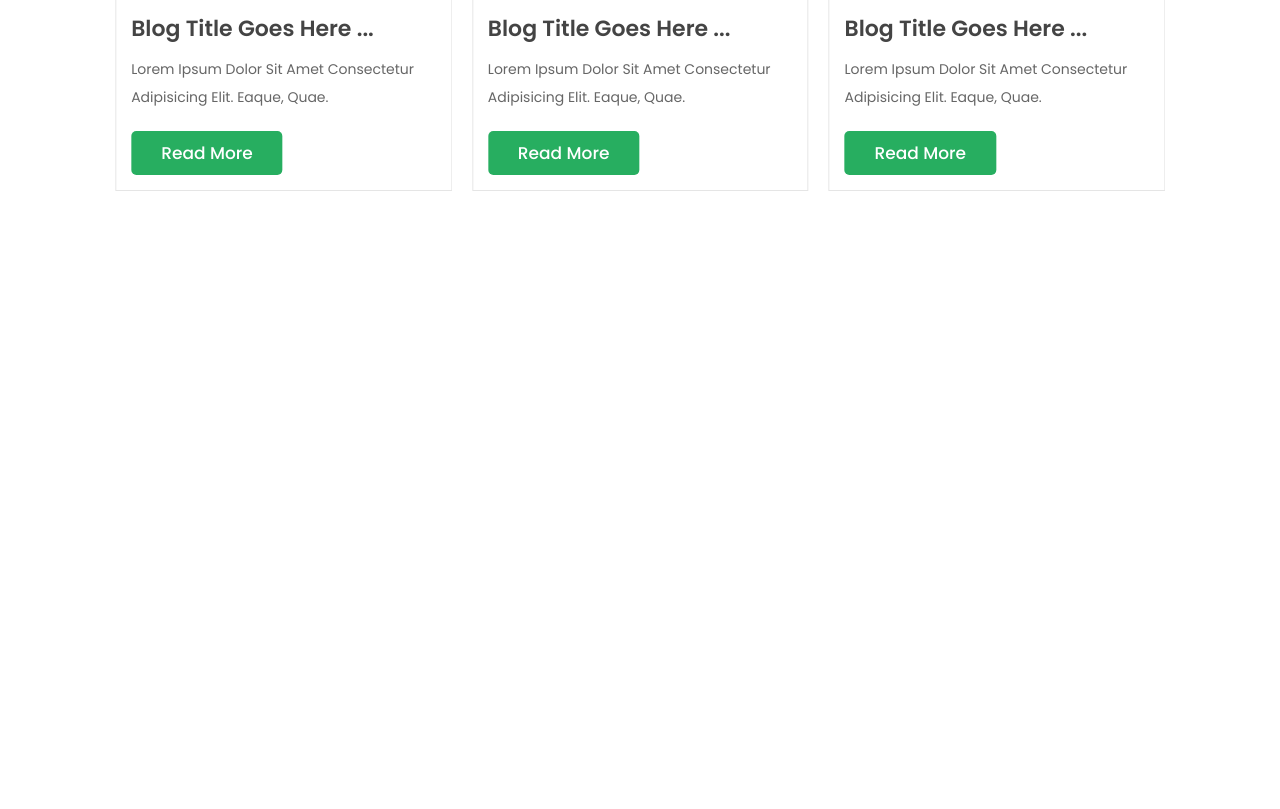
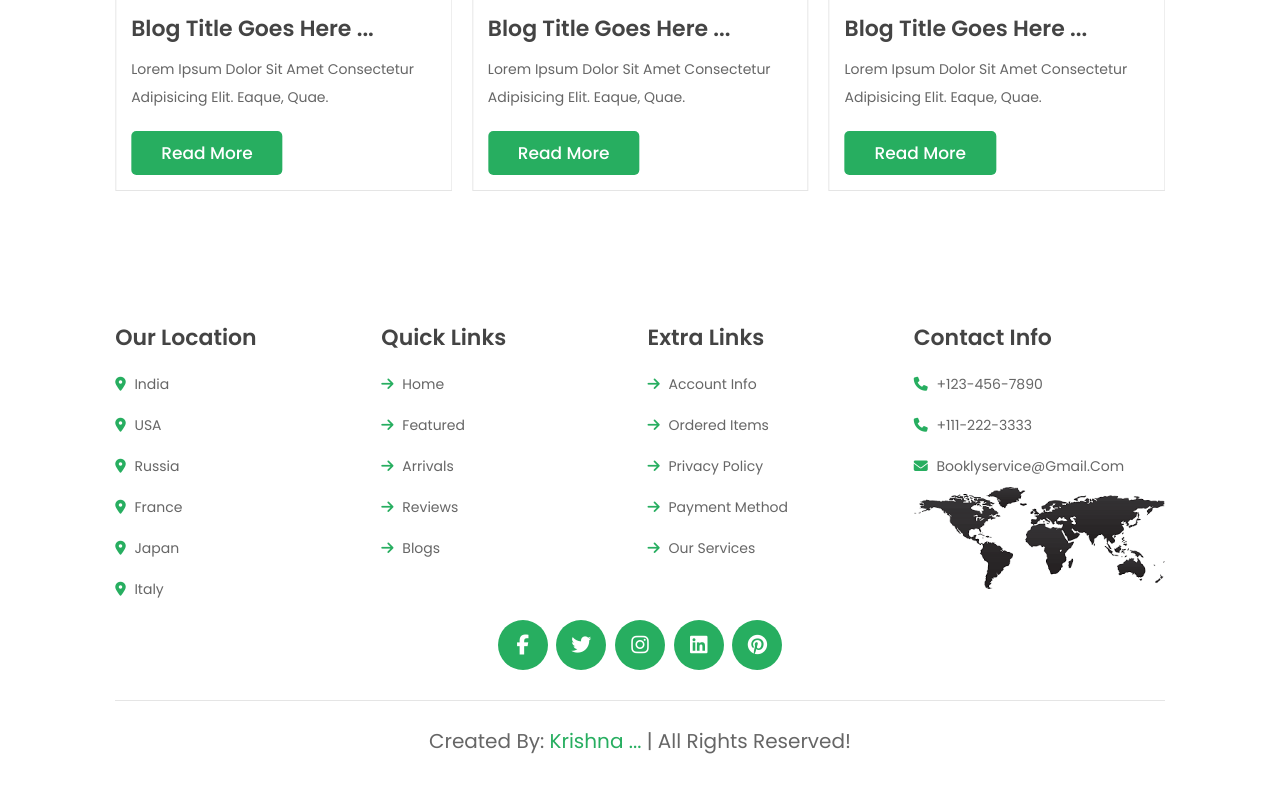
Before and after one commit to krishnaghanti07/A-Responsive-Book-Store-Website, a plain HTML site: page index.html in a window 1280 px wide. Shown: the part 3918-4727 px from the top of the page. Drawn offline with nearby package versions, Linux system fonts and the light colour scheme.

Commit message:
Created and Completed a Footer Section

```diff
--- a/css/style.css
+++ b/css/style.css
@@ -680,7 +680,71 @@ body{
     line-height: 2;
 }
 
+.footer .box-container{
+    display: grid;
+    grid-template-columns: repeat(auto-fit , minmax(25rem , 1fr));
+    gap: 1.5rem;
+}
 
+.footer .box-container .box h3{
+    font-size: 2.2rem;
+    color: var(--black);
+    padding: 1rem 0;
+}
+
+.footer .box-container .box a{
+    display: block;
+    font-size: 1.4rem;
+    color: var(--light-color);
+    padding: 1rem 0;
+}
+
+.footer .box-container .box a i{
+    color: var(--green);
+    padding-right: 0.5rem;
+}
+
+.footer .box-container .box a:hover i{
+    padding-right: 2rem;
+}
+
+.footer .box-container .box .map{
+    width: 100%;
+}
+
+.footer .share{
+    padding: 1rem 0;
+    text-align: center;
+}
+
+.footer .share a{
+    height: 5rem;
+    width: 5rem;
+    line-height: 5rem;
+    font-size: 2rem;
+    color: #fff;
+    background: var(--green);
+    margin: 0 0.3rem;
+    border-radius: 50%;
+}
+
+.footer .share a:hover{
+    background: var(--black);
+}
+
+.footer .credit{
+    border-top: var(--border);
+    margin-top: 2rem;
+    padding: 0 1rem;
+    padding-top: 2.5rem;
+    font-size: 2rem;
+    color: var(--light-color);
+    text-align: center;
+}
+
+.footer .credit span{
+    color: var(--green);
+}
 
 
 
--- a/index.html
+++ b/index.html
@@ -900,7 +900,63 @@
 
     <!-- blogs section ends -->
 
+    <!-- footer section starts -->
 
+        <section class="footer">
+
+            <div class="box-container">
+
+                <div class="box">
+                    <h3>Our Location</h3>
+                    <a href="#"> <i class="fas fa-map-marker-alt"></i> India </a>
+                    <a href="#"> <i class="fas fa-map-marker-alt"></i> USA </a>
+                    <a href="#"> <i class="fas fa-map-marker-alt"></i> Russia </a>
+                    <a href="#"> <i class="fas fa-map-marker-alt"></i> France </a>
+                    <a href="#"> <i class="fas fa-map-marker-alt"></i> Japan </a>
+                    <a href="#"> <i class="fas fa-map-marker-alt"></i> Italy </a>
+                </div>
+
+                <div class="box">
+                    <h3>Quick Links</h3>
+                    <a href="#"> <i class="fas fa-arrow-right"></i> Home </a>
+                    <a href="#"> <i class="fas fa-arrow-right"></i> Featured </a>
+                    <a href="#"> <i class="fas fa-arrow-right"></i> Arrivals </a>
+                    <a href="#"> <i class="fas fa-arrow-right"></i> Reviews </a>
+                    <a href="#"> <i class="fas fa-arrow-right"></i> Blogs </a>
+                </div>
+
+                <div class="box">
+                    <h3>Extra Links</h3>
+                    <a href="#"> <i class="fas fa-arrow-right"></i> Account Info </a>
+                    <a href="#"> <i class="fas fa-arrow-right"></i> Ordered Items </a>
+                    <a href="#"> <i class="fas fa-arrow-right"></i> Privacy Policy </a>
+                    <a href="#"> <i class="fas fa-arrow-right"></i> Payment Method </a>
+                    <a href="#"> <i class="fas fa-arrow-right"></i> Our Services </a>
+                </div>
+
+                <div class="box">
+                    <h3>Contact Info</h3>
+                    <a href="#"> <i class="fas fa-phone"></i> +123-456-7890 </a>
+                    <a href="#"> <i class="fas fa-phone"></i> +111-222-3333 </a>
+                    <a href="#"> <i class="fas fa-envelope"></i> booklyservice@gmail.com </a>
+                    <img src="image/worldmap1.png" class="map" alt="">
+                </div>
+
+            </div>
+
+            <div class="share">
+                <a href="#" class="fab fa-facebook-f"></a>
+                <a href="#" class="fab fa-twitter"></a>
+                <a href="#" class="fab fa-instagram"></a>
+                <a href="#" class="fab fa-linkedin"></a>
+                <a href="#" class="fab fa-pinterest"></a>
+            </div>
+
+            <div class="credit"> Created By: <span>Krishna ...</span> | all rights reserved! </div>
+
+        </section>
+
+    <!-- footer section ends -->
 
 
 
```
Also changed, not shown: image/worldmap1.png (added).
